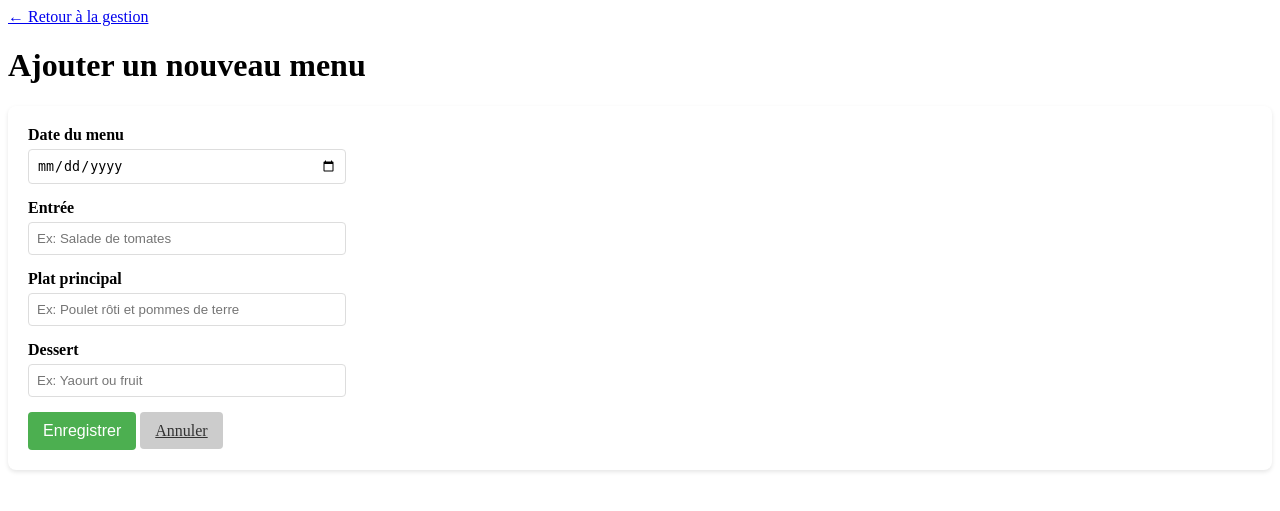
After one commit to Samuelalhadef/BAP2_equipe3, a PHP site: page /ajouter_menu.php in a window 1280 px wide. The commit adds this page. Shown: the top 511 px of the page. Run offline with PHP 8.4, Linux system fonts and the light colour scheme.

Commit message:
feat: menus

```diff
--- /dev/null
+++ b/Cantine_Ecole/ajouter_menu.php
@@ -0,0 +1,137 @@
+<?php
+session_start();
+
+require_once '../bdd.php';
+
+if ($_SERVER['REQUEST_METHOD'] === 'POST') {
+    $date_menu = $_POST['date_menu'];
+    $entree = $_POST['entree'];
+    $plat = $_POST['plat'];
+    $dessert = $_POST['dessert'];
+
+    if (empty($date_menu)) {
+        $error = "La date du menu est obligatoire";
+    } else {
+        $query = $connexion->prepare("INSERT INTO menus (date_menu) VALUES (:date_menu)");
+        $result = $query->execute([
+            'date_menu' => $date_menu
+        ]);
+
+        if ($result) {
+            $menu_id = $connexion->lastInsertId();
+
+            $aliments = [
+                ['nom' => $entree, 'type' => 'entree'],
+                ['nom' => $plat, 'type' => 'plat'],
+                ['nom' => $dessert, 'type' => 'dessert']
+            ];
+
+            foreach ($aliments as $aliment) {
+                if (!empty($aliment['nom'])) {
+                    $query = $connexion->prepare("INSERT INTO aliments (id_menu, nom, type) VALUES (:id_menu, :nom, :type)");
+                    $query->execute([
+                        'id_menu' => $menu_id,
+                        'nom' => $aliment['nom'],
+                        'type' => $aliment['type']
+                    ]);
+                }
+            }
+
+            header('Location: gestion_cantine.php');
+            exit;
+        } else {
+            $error = "Une erreur est survenue lors de l'ajout du menu";
+        }
+    }
+}
+?>
+
+<!DOCTYPE html>
+<html lang="fr">
+<head>
+    <meta charset="UTF-8">
+    <meta name="viewport" content="width=device-width, initial-scale=1.0">
+    <title>Ajouter un menu - Cantine</title>
+    <link rel="stylesheet" href="../style.css">
+    <style>
+        .form-container {
+            background: white;
+            border-radius: 8px;
+            padding: 20px;
+            box-shadow: 0 2px 4px rgba(0,0,0,0.1);
+        }
+        .form-group {
+            margin-bottom: 15px;
+        }
+        .form-group label {
+            display: block;
+            margin-bottom: 5px;
+            font-weight: bold;
+        }
+        .form-group input, .form-group textarea {
+            width: 100%;
+            padding: 8px;
+            border: 1px solid #ddd;
+            border-radius: 4px;
+        }
+        .btn {
+            padding: 10px 15px;
+            border: none;
+            border-radius: 4px;
+            cursor: pointer;
+            font-size: 16px;
+        }
+        .btn-primary {
+            background-color: #4CAF50;
+            color: white;
+        }
+        .btn-secondary {
+            background-color: #ccc;
+            color: #333;
+        }
+        .error {
+            color: #F44336;
+            margin-bottom: 15px;
+        }
+    </style>
+</head>
+<body>
+    <div class="container">
+        <a href="gestion_cantine.php" class="back-link">← Retour à la gestion</a>
+        <h1>Ajouter un nouveau menu</h1>
+
+        <div class="form-container">
+            <?php if (isset($error)): ?>
+                <div class="error"><?php echo $error; ?></div>
+            <?php endif; ?>
+
+            <form method="POST" action="">
+                <div class="form-group">
+                    <label for="date_menu">Date du menu</label>
+                    <input type="date" id="date_menu" name="date_menu" required>
+                </div>
+
+                <div class="form-group">
+                    <label for="entree">Entrée</label>
+                    <input type="text" id="entree" name="entree" placeholder="Ex: Salade de tomates">
+                </div>
+
+                <div class="form-group">
+                    <label for="plat">Plat principal</label>
+                    <input type="text" id="plat" name="plat" placeholder="Ex: Poulet rôti et pommes de terre">
+                </div>
+
+                <div class="form-group">
+                    <label for="dessert">Dessert</label>
+                    <input type="text" id="dessert" name="dessert" placeholder="Ex: Yaourt ou fruit">
+                </div>
+
+                <div class="form-actions">
+                    <button type="submit" class="btn btn-primary">Enregistrer</button>
+                    <a href="gestion_cantine.php" class="btn btn-secondary">Annuler</a>
+                </div>
+            </form>
+        </div>
+    </div>
+</body>
+</html>
```
Also changed, not shown: Cantine_Ecole/gestion_cantine.php (+97 -7 lines), Cantine_Ecole/modifier_menu.php (added, +181 -0 lines), bap2_equipe3.sql (+28 -5 lines).
